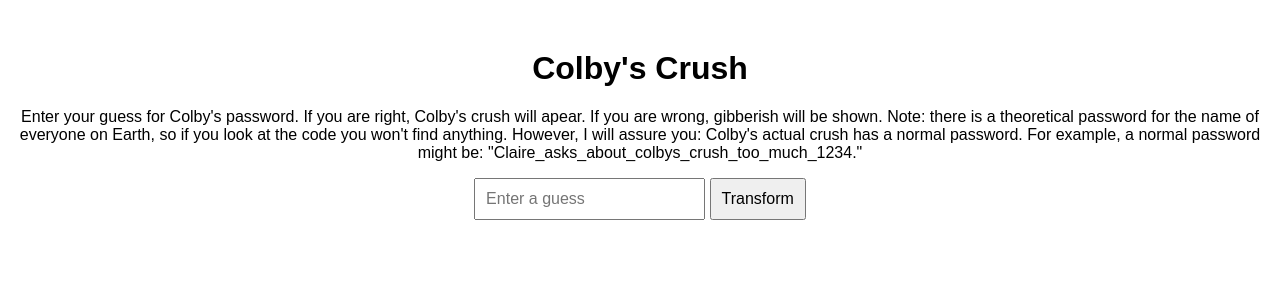
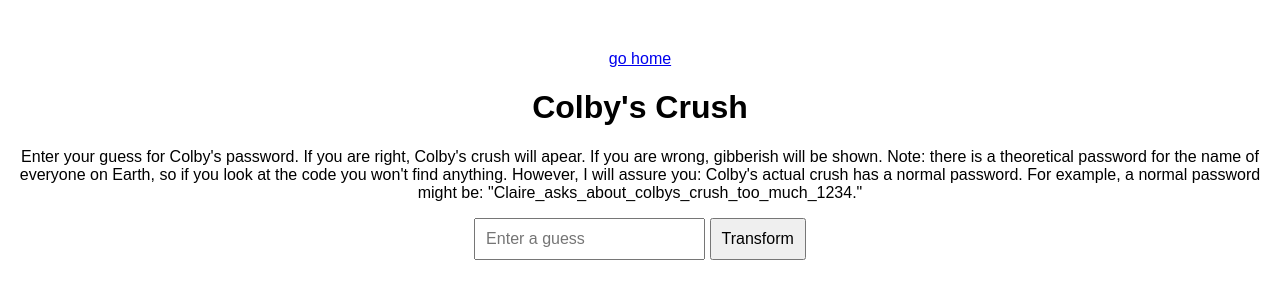
Before and after one commit to Gregorio-McGreg/Gregorio-McGreg.github.io, a plain HTML site: page crush.html in a window 1280 px wide. Drawn offline with Linux system fonts and the light colour scheme.

Commit message:
Update crush.html

```diff
--- a/crush.html
+++ b/crush.html
@@ -1,6 +1,7 @@
 <!DOCTYPE html>
 <html lang="en">
 <head>
+  <link rel="icon" href="https://www.stuff.tv/wp-content/uploads/sites/2/2023/09/OVERLAY-editors-choice-logo.png" type="image/png">
   <meta charset="UTF-8" />
   <meta name="viewport" content="width=device-width, initial-scale=1.0"/>
   <title>Colby's Crush</title>
@@ -24,7 +25,7 @@
   </style>
 </head>
 <body>
-
+  <a href="https://gregorio-mcgreg.github.io/" class="button">go home</a>
   <h1>Colby's Crush</h1>
   <p>Enter your guess for Colby's password. If you are right, Colby's crush will apear. If you are wrong, gibberish will be shown. Note: there is a theoretical password for the name of everyone on Earth, so if you look at the code you won't find anything. However, I will assure you: Colby's actual crush has a normal password. For example, a normal password might be: "Claire_asks_about_colbys_crush_too_much_1234."</p>
 
```
